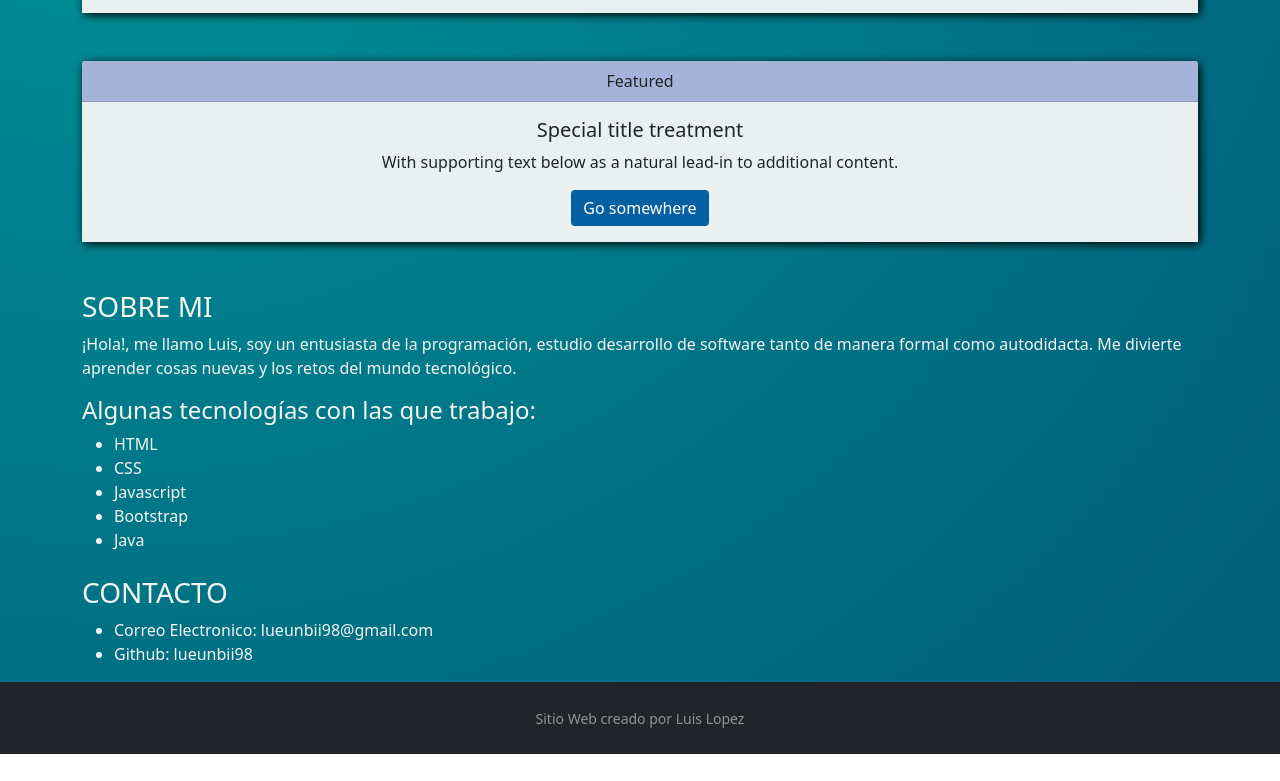
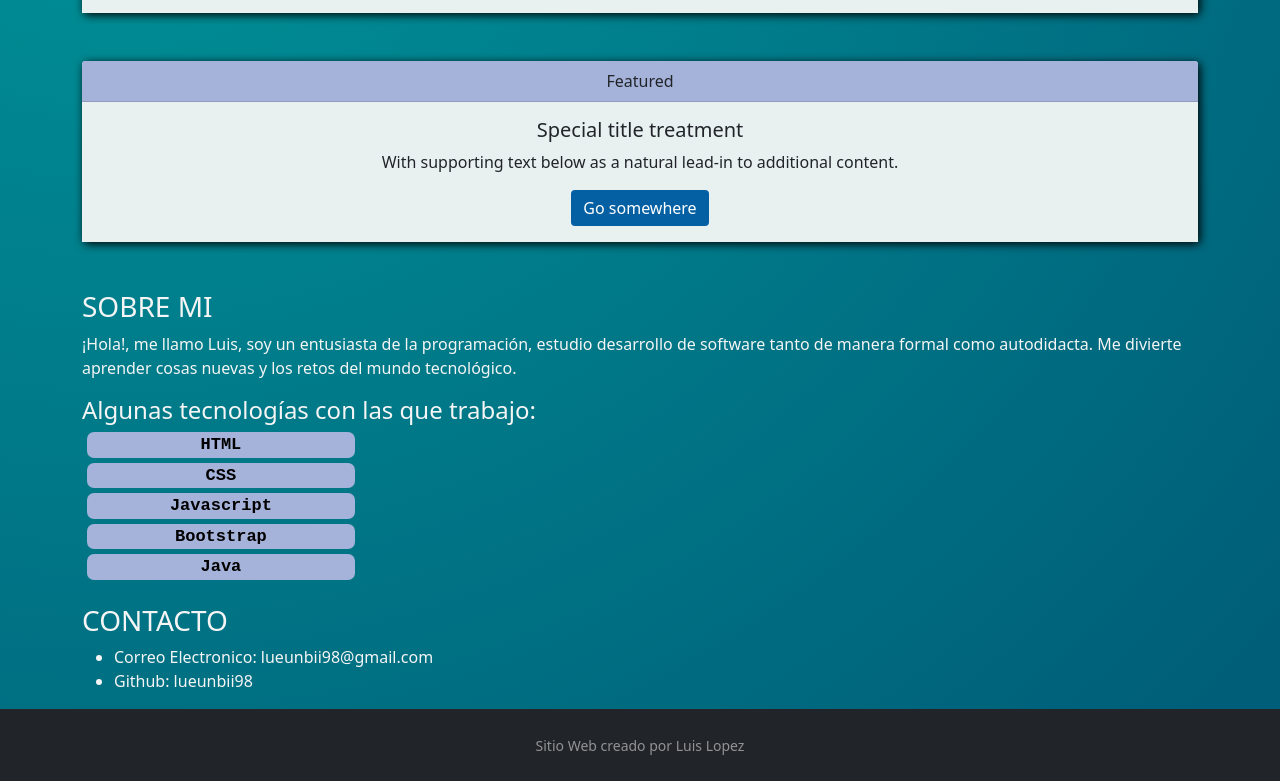
Before and after one commit to lueunbii98/portafolio_luis_lopez, a plain HTML site: page index.html in a window 1280 px wide. Shown: the part 653-1434 px from the top of the page. Before the commit the page ends 1407 px from the top, so only its background shows below. Drawn offline with nearby package versions, Linux system fonts and the light colour scheme.

Commit message:
Added new styles to the techsnologies list

```diff
--- a/css/styles.css
+++ b/css/styles.css
@@ -52,3 +52,30 @@
 .btn-n:hover {
     background-color: #489CD9;
 }
+
+/* Lista de tecnologías */
+
+.tech-list {
+    font-family: 'Courier New', Courier, monospace;
+    font-size: 17px;
+    font-weight: bold;
+    text-align: center;
+    color: black;
+}
+
+.tech-list ul {
+    padding-left: 0%;
+}
+
+.tech-list ul li {
+    background-color: #A5B2D9;
+    margin: 5px;
+    border-radius: 7px;
+    width: 24%;
+    list-style: none;
+    transition: all 0.75s ease;
+}
+
+.tech-list ul li:hover {
+    transform: scale(1.3);
+}
--- a/index.html
+++ b/index.html
@@ -78,13 +78,15 @@
                     Me divierte aprender cosas nuevas y los retos del mundo tecnológico.
                 </p>
                 <h4>Algunas tecnologías con las que trabajo:</h4>
-                <ul>
+                <div class="tech-list" id="techs">
+                  <ul>
                     <li>HTML</li>
                     <li>CSS</li>
                     <li>Javascript</li>
                     <li>Bootstrap</li>
                     <li>Java</li>
-                </ul>
+                  </ul>
+                </div>
             </div>
             <!-- CONTACTO -->
             <div id="contacto" class="w-words mt-4">
@@ -102,8 +104,5 @@
             </div>
         </footer>
 
-        <!-- Option 1: Bootstrap Bundle with Popper -->
-        <script src="https://cdn.jsdelivr.net/npm/bootstrap@5.1.3/dist/js/bootstrap.bundle.min.js" integrity="sha384-ka7Sk0Gln4gmtz2MlQnikT1wXgYsOg+OMhuP+IlRH9sENBO0LRn5q+8nbTov4+1p" crossorigin="anonymous"></script>
-
     </body>
 </html>
```
